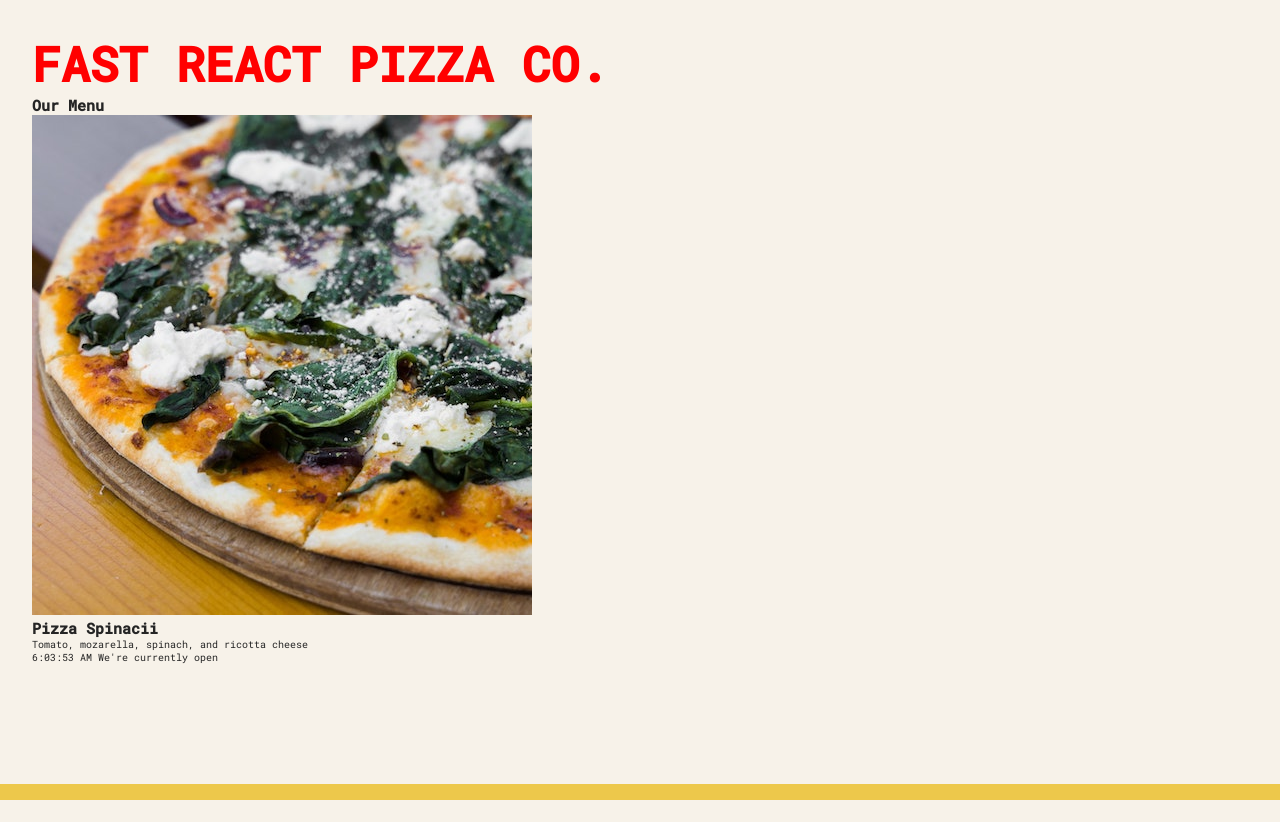
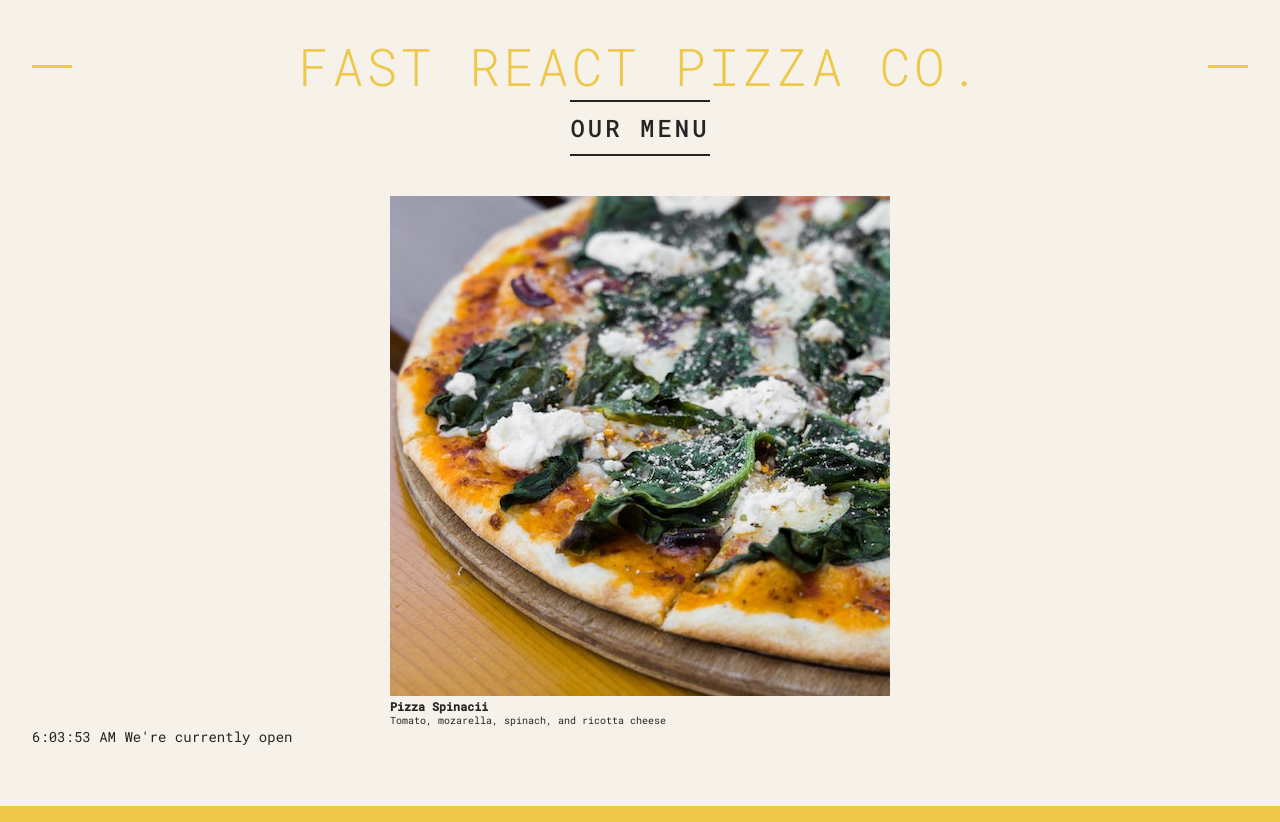
Before and after one commit to Huertz/pizza-menu, a React (Vite) app: page / in a window 1280 px wide. Before the commit the page ends 800 px from the top, so only its background shows below. Built offline with nearby package versions, Linux system fonts and the light colour scheme.

Commit message:
applied css to header menu, footer

```diff
--- a/src/main.css
+++ b/src/main.css
@@ -57,7 +57,7 @@ body {
   display: block;
   content: '';
   height: 3px;
-  width: 12rem;
+  width: 4rem;
   background-color: #edc84b;
   position: absolute;
   top: calc(50% - 1px);
--- a/src/main.jsx
+++ b/src/main.jsx
@@ -58,19 +58,20 @@ function App() {
 }
 
 function Header() {
+  const style = {};
   return (
-    <h1 style={{ color: 'red', fontSize: '48px', textTransform: 'uppercase' }}>
-      Fast React Pizza Co.
-    </h1>
+    <header className='header'>
+      <h1 style={{}}>Fast React Pizza Co.</h1>
+    </header>
   );
 }
 
 function Menu() {
   return (
-    <div>
+    <main className='menu '>
       <h2>Our Menu</h2>
       <Pizza />
-    </div>
+    </main>
   );
 }
 
@@ -83,7 +84,9 @@ function Footer() {
   console.log(isOpen);
 
   return (
-    <footer>{new Date().toLocaleTimeString()} We're currently open</footer>
+    <footer className='footer'>
+      {new Date().toLocaleTimeString()} We're currently open
+    </footer>
   );
 }
 
@@ -94,7 +97,7 @@ function Pizza() {
         src='pizzas/spinaci.jpg'
         alt='pizza spinaci'
       />
-      <h2>Pizza Spinacii</h2>
+      <h3>Pizza Spinacii</h3>
       <p>Tomato, mozarella, spinach, and ricotta cheese</p>
     </div>
   );
```
